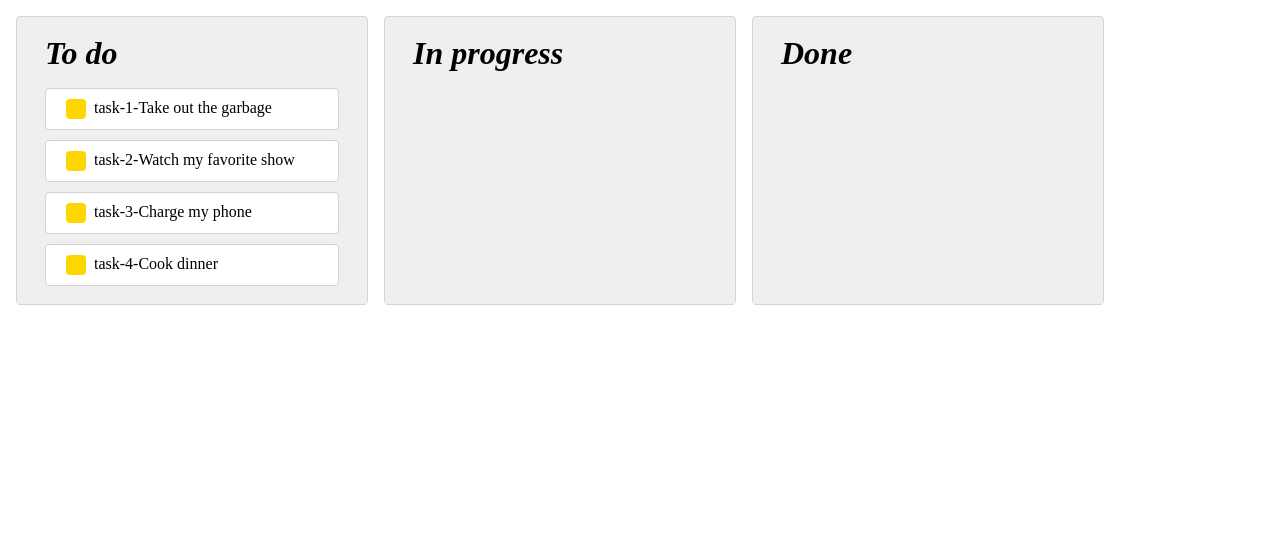
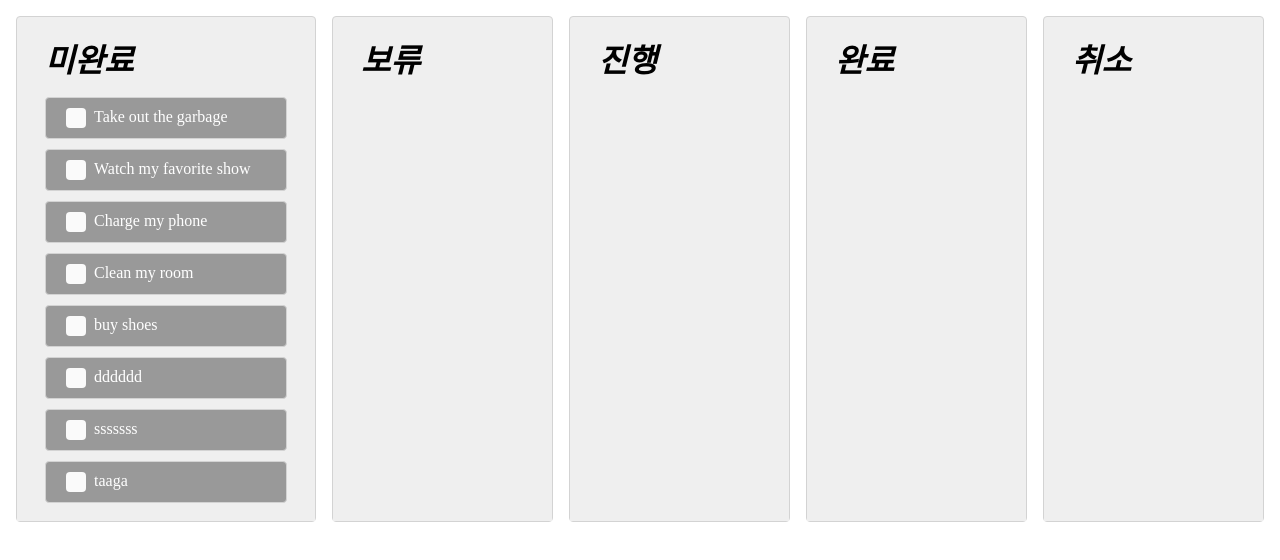
Before and after one commit to kbu715/KanbanBoard, a React (Create React App) app: page / in a window 1280 px wide. Shown: the top 560 px of the page. Built offline with nearby package versions, Linux system fonts and the light colour scheme.

Commit message:
섹션별 카드 색 바꾸기

```diff
--- a/src/components/Column.js
+++ b/src/components/Column.js
@@ -30,6 +30,7 @@ const TaskList = styled.div`
 `;
 
 const Column = ({ column, tasks }) => {
+  // console.log("column", column);
   return (
     <Container>
       <Title>{column.title}</Title>
@@ -46,7 +47,7 @@ const Column = ({ column, tasks }) => {
             {/* {tasks.map((task, idx) => (
               <Task key={task.id} task={task} index={idx} />
             ))} */}
-            <InnerList tasks={tasks} />
+            <InnerList tasks={tasks} columnId={column.id} />
             {provided.placeholder}
           </TaskList>
         )}
--- a/src/components/InnerList.js
+++ b/src/components/InnerList.js
@@ -2,9 +2,9 @@ import Task from "./Task";
 import React, { memo } from "react";
 
 // React.memo를 통해 관계없는 전체가 리렌더링 되는것을 방지. shouldComponentUpdate
-const InnerList = memo(({ tasks }) => {
+const InnerList = memo(({ tasks, columnId }) => {
   return tasks.map((task, index) => (
-    <Task key={task.id} task={task} index={index} />
+    <Task key={task.id} task={task} index={index} columnId={columnId} />
   ));
 });
 export default InnerList;
--- a/src/components/Task.js
+++ b/src/components/Task.js
@@ -2,6 +2,7 @@ import React from "react";
 import styled from "styled-components";
 import { Draggable } from "react-beautiful-dnd";
 
+//TODO: 섹션별로 카드 색깔 바꾸기
 const TaskContainer = styled.div`
   border-radius: 4px;
   border: 1px solid lightgrey;
@@ -13,38 +14,55 @@ const TaskContainer = styled.div`
       ? "lightgrey"
       : props.isDragging
       ? "skyblue"
-      : "white"};
+      : props.columnId === "보류"
+      ? "#ffc107"
+      : props.columnId === "진행"
+      ? "#00b894"
+      : props.columnId === "완료"
+      ? "#198149"
+      : props.columnId === "취소"
+      ? "#e57373"
+      : "#999999"};
   display: flex;
+  width: 200px;
+  color: white;
 `;
 
 const Handle = styled.div`
   width: 20px;
   height: 20px;
-  background-color: gold;
+  background-color: #fafafa;
   border-radius: 4px;
   margin-right: 8px;
 `;
 
-const Task = ({ task, index }) => {
+const Task = ({ task, index, columnId }) => {
   // const isDragDisabled = task.id === "task-1";
+
+  console.log(task);
+
   return (
     <Draggable
       draggableId={task.id}
       index={index}
       // isDragDisabled={isDragDisabled} //conditionally allow movement
     >
-      {(provided, snapshot) => (
+      {(provided, snapshot) => {
+        return (
           <TaskContainer
             {...provided.draggableProps}
             {...provided.dragHandleProps}
             ref={provided.innerRef}
             isDragging={snapshot.isDragging}
+            draggingOver={snapshot.draggingOver}
+            columnId={columnId}
             // isDragDisabled={isDragDisabled}
           >
             <Handle {...provided.dragHandleProps} />
-          {task.id}-{task.content}
+            {task.content}
           </TaskContainer>
-      )}
+        );
+      }}
     </Draggable>
   );
 };
--- a/src/initialData.js
+++ b/src/initialData.js
@@ -3,27 +3,50 @@ const initialData = {
     "task-1": { id: "task-1", content: "Take out the garbage" },
     "task-2": { id: "task-2", content: "Watch my favorite show" },
     "task-3": { id: "task-3", content: "Charge my phone" },
-    "task-4": { id: "task-4", content: "Cook dinner" },
+    "task-4": { id: "task-4", content: "Clean my room" },
+    "task-5": { id: "task-5", content: "buy shoes" },
+    "task-6": { id: "task-6", content: "dddddd" },
+    "task-7": { id: "task-7", content: "sssssss" },
+    "task-8": { id: "task-8", content: "taaga" },
   },
   columns: {
-    "column-1": {
-      id: "column-1",
-      title: "To do",
-      taskIds: ["task-1", "task-2", "task-3", "task-4"],
+    미완료: {
+      id: "미완료",
+      title: "미완료",
+      taskIds: [
+        "task-1",
+        "task-2",
+        "task-3",
+        "task-4",
+        "task-5",
+        "task-6",
+        "task-7",
+        "task-8",
+      ],
     },
-    "column-2": {
-      id: "column-2",
-      title: "In progress",
+    보류: {
+      id: "보류",
+      title: "보류",
       taskIds: [],
     },
-    "column-3": {
-      id: "column-3",
-      title: "Done",
+    진행: {
+      id: "진행",
+      title: "진행",
+      taskIds: [],
+    },
+    완료: {
+      id: "완료",
+      title: "완료",
+      taskIds: [],
+    },
+    취소: {
+      id: "취소",
+      title: "취소",
       taskIds: [],
     },
   },
   // Facilitate reordering of the columns
-  columnOrder: ["column-1", "column-2", "column-3"],
+  columnOrder: ["미완료", "보류", "진행", "완료", "취소"],
 };
 
 export default initialData;
```
Also changed, not shown: 1 other file (tests, documents, lock files or other folders). Lines whose indentation alone changed are shown as unchanged.
